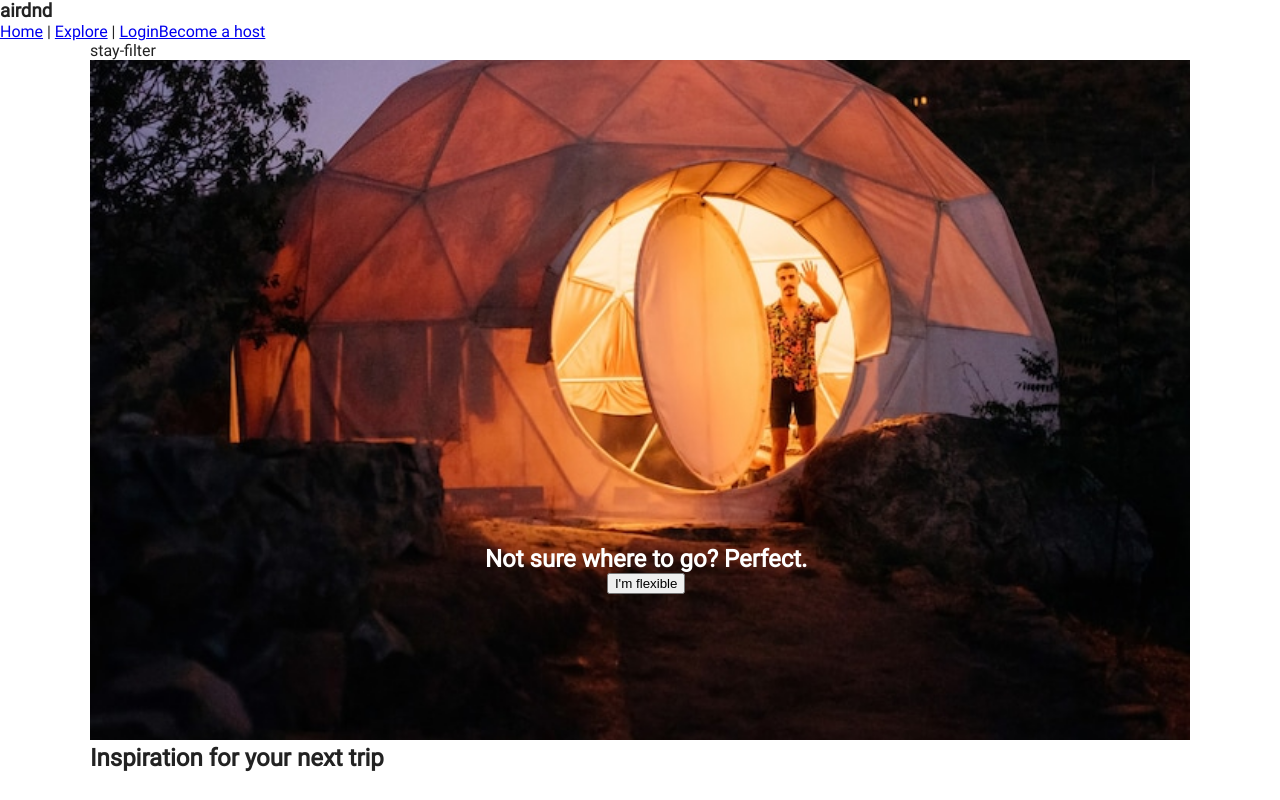
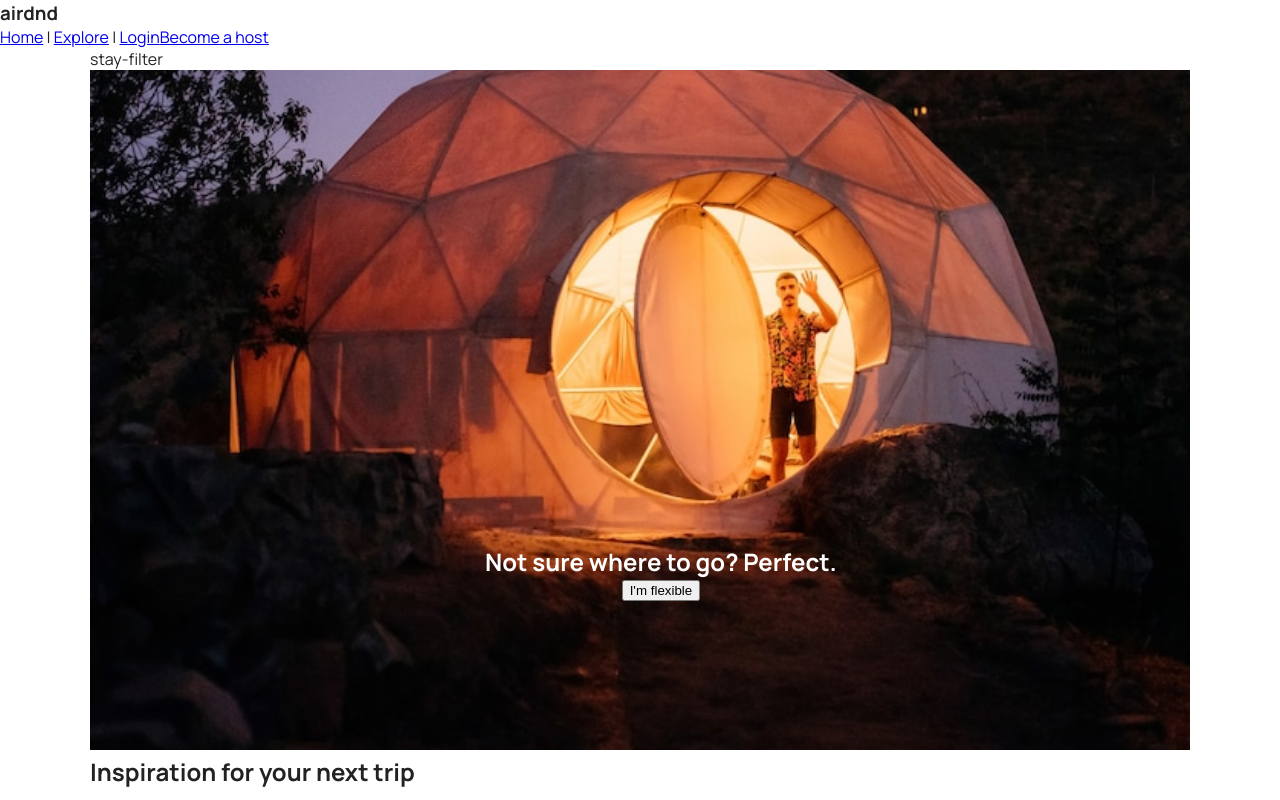
Before and after one commit to nofaralon/airdnd, a Vue app: page / in a window 1280 px wide. Shown: the top 800 px of the page. Built offline with nearby package versions, Linux system fonts and the light colour scheme.

Commit message:
add new font

```diff
--- a/src/style/basic/_base.scss
+++ b/src/style/basic/_base.scss
@@ -5,7 +5,7 @@
 body {
     margin: 0;
     padding: 0;
-    font-family: roboto;
+    font-family: manrope;
     color: $clr2;
 }
 
--- a/src/style/setup/_typography.scss
+++ b/src/style/setup/_typography.scss
@@ -7,3 +7,8 @@
     font-family: circular;
     src: url(fonts/curcular/CircularStd-Black.otf);
 }
+
+@font-face {
+    font-family: manrope;
+    src: url(fonts/manrope/Manrope-VariableFont_wght.ttf);
+}
```
Also changed, not shown: src/style/fonts/manrope/Manrope-VariableFont_wght.ttf (added).
